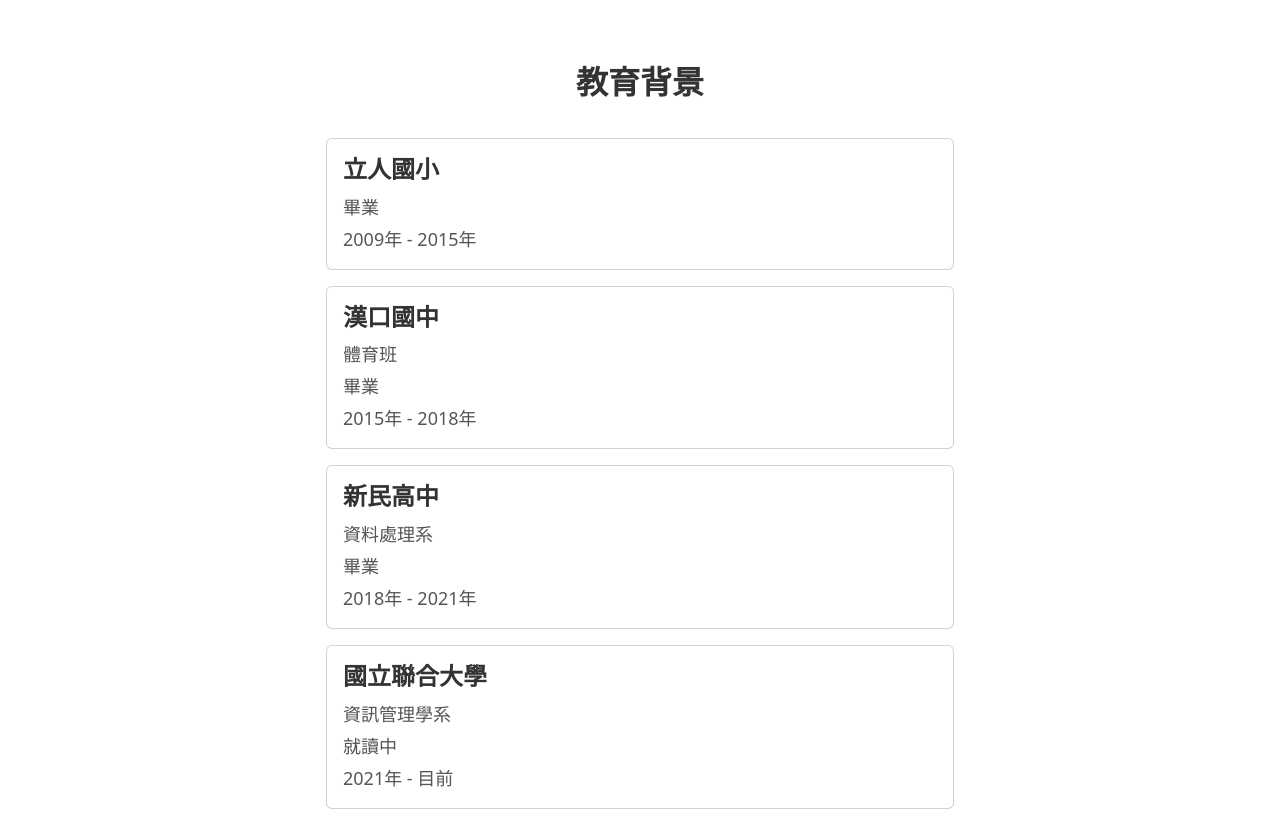
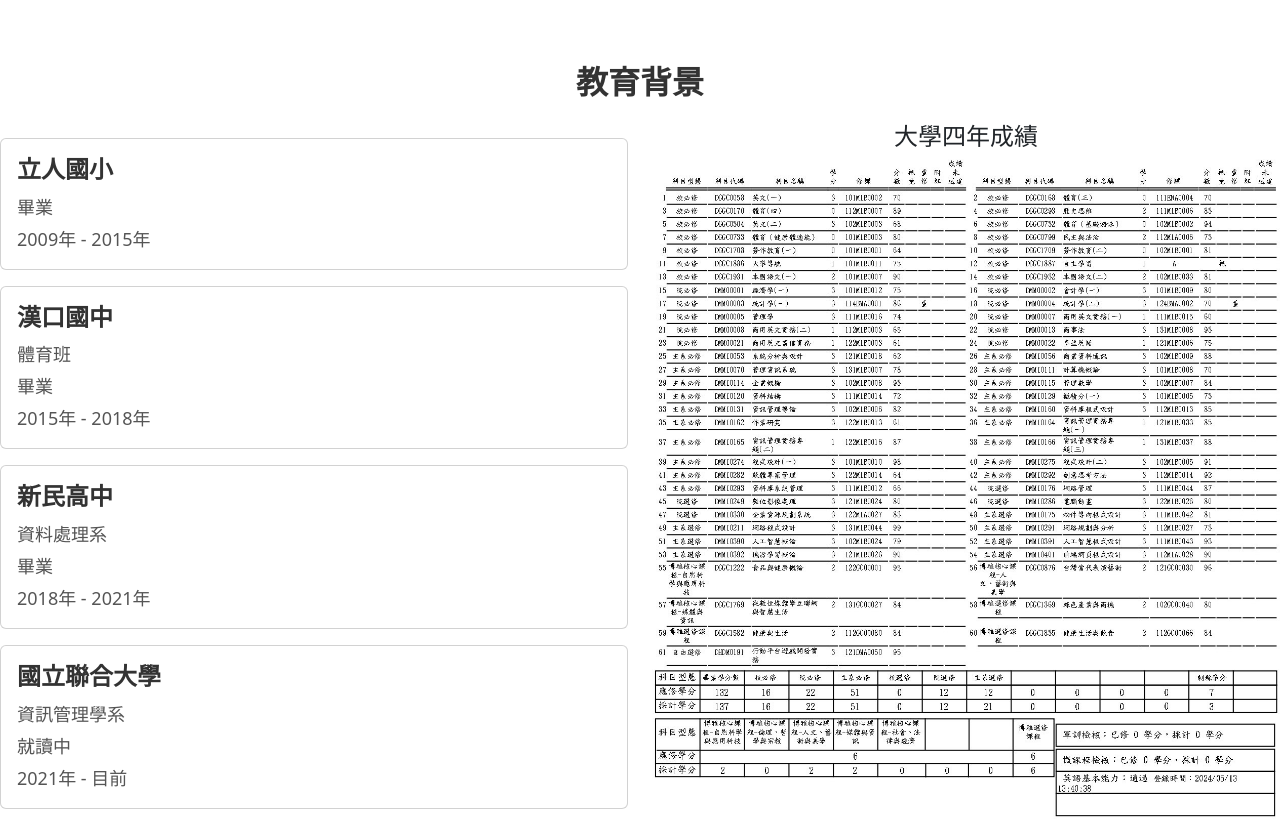
Before and after one commit to WuReallyLeft/Curriculum-Vitae, a plain HTML site: page index.html in a window 1280 px wide. Shown: the part 720-1544 px from the top of the page. Drawn offline with nearby package versions, Linux system fonts and the light colour scheme.

Commit message:
新增成績單

```diff
--- a/index.html
+++ b/index.html
@@ -79,7 +79,7 @@
         <h1 class="text-center">教育背景</h1>
 
         <div class="row">
-            <div class="col-md-6 offset-md-3">
+            <div class="col-md-6">
                 <div class="card my-3">
                     <div class="card-body">
                         <h5 class="card-title">立人國小</h5>
@@ -114,6 +114,10 @@
                         <p class="card-text">2021年 - 目前</p>
                     </div>
                 </div>
+            </div>
+            <div class="col-md-6">
+                <h4 class="text-center">大學四年成績</h4>
+                <img src="images/score.jpg" alt="我的成績" class="img-fluid">
             </div>
         </div>
     </div>
```
Also changed, not shown: images/score.jpg (added).
